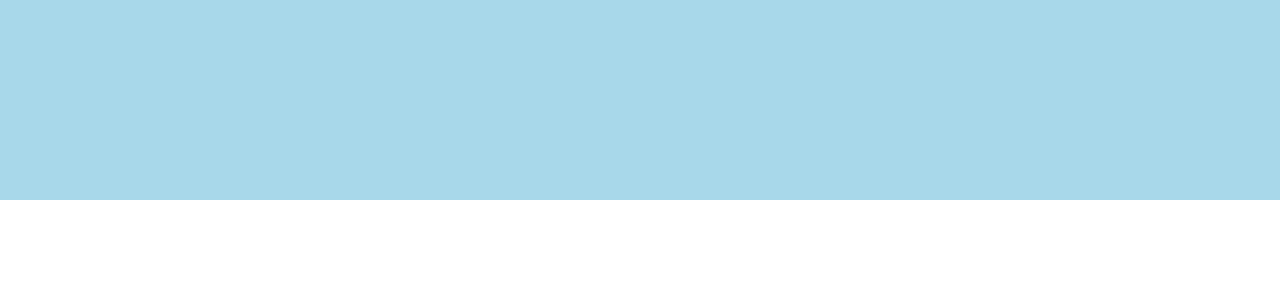
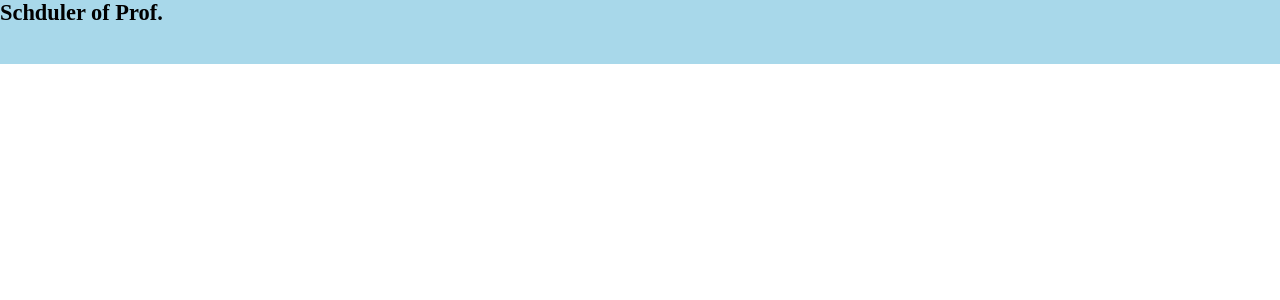
Before and after one commit to kit-se/schduler-for-prof-front, an Angular app: page / in a window 1280 px wide. Shown: the top 300 px of the page. Built offline with nearby package versions, Linux system fonts and the light colour scheme.

Commit message:
style(navbar) Style navbar component

```diff
--- a/src/app/shared/component/navbar/navbar.component.css
+++ b/src/app/shared/component/navbar/navbar.component.css
@@ -0,0 +1,16 @@
+.navbar {
+  height: 4rem;
+  background-color: #a8d8ea;
+}
+
+.container {
+  display: flex;
+  flex-direction: row;
+  align-items: center;
+}
+
+.brand {
+  margin: 0;
+  font-weight: bold;
+  font-size: 1.4rem;
+}
--- a/src/app/shared/component/navbar/navbar.component.html
+++ b/src/app/shared/component/navbar/navbar.component.html
@@ -1,7 +1,5 @@
 <div class="navbar">
   <div class="container">
-    <div class="brand">
-
-    </div>
+    <p class="brand">Schduler of Prof.</p>
   </div>
 </div>
```
